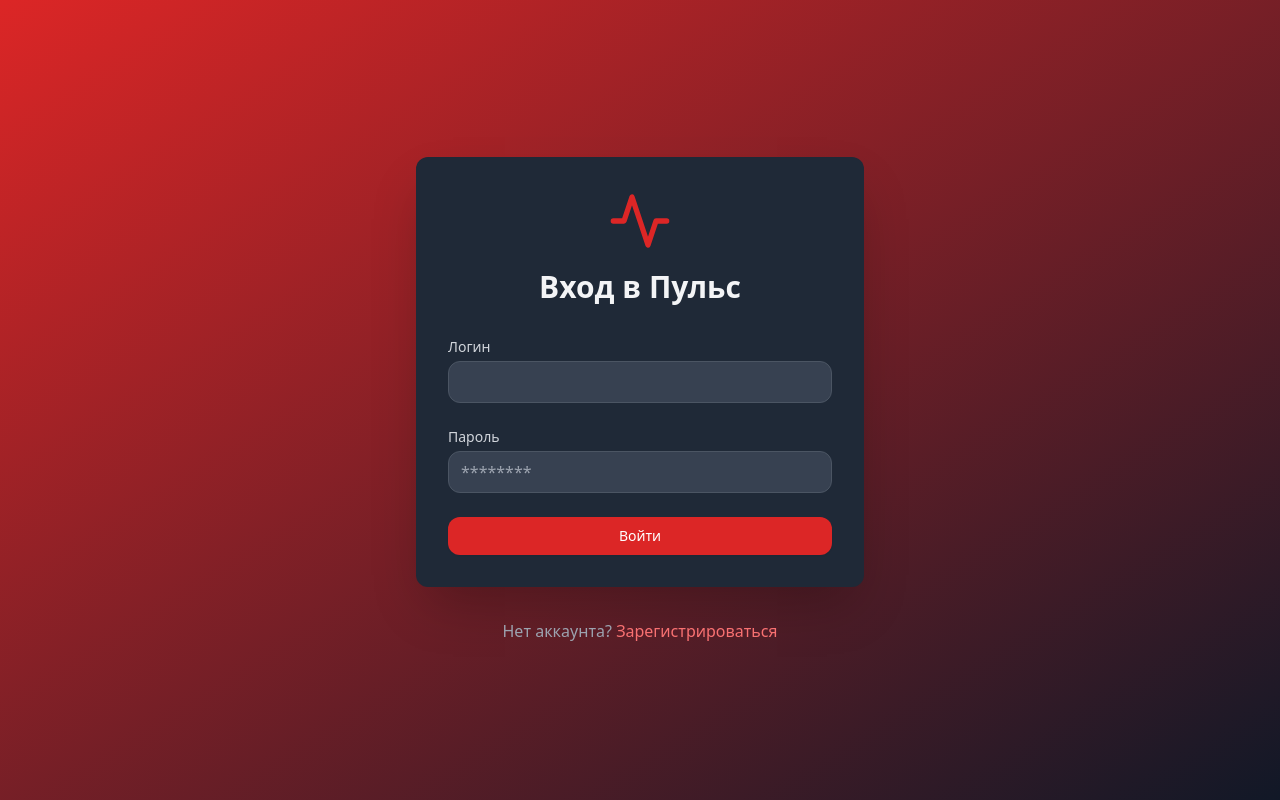
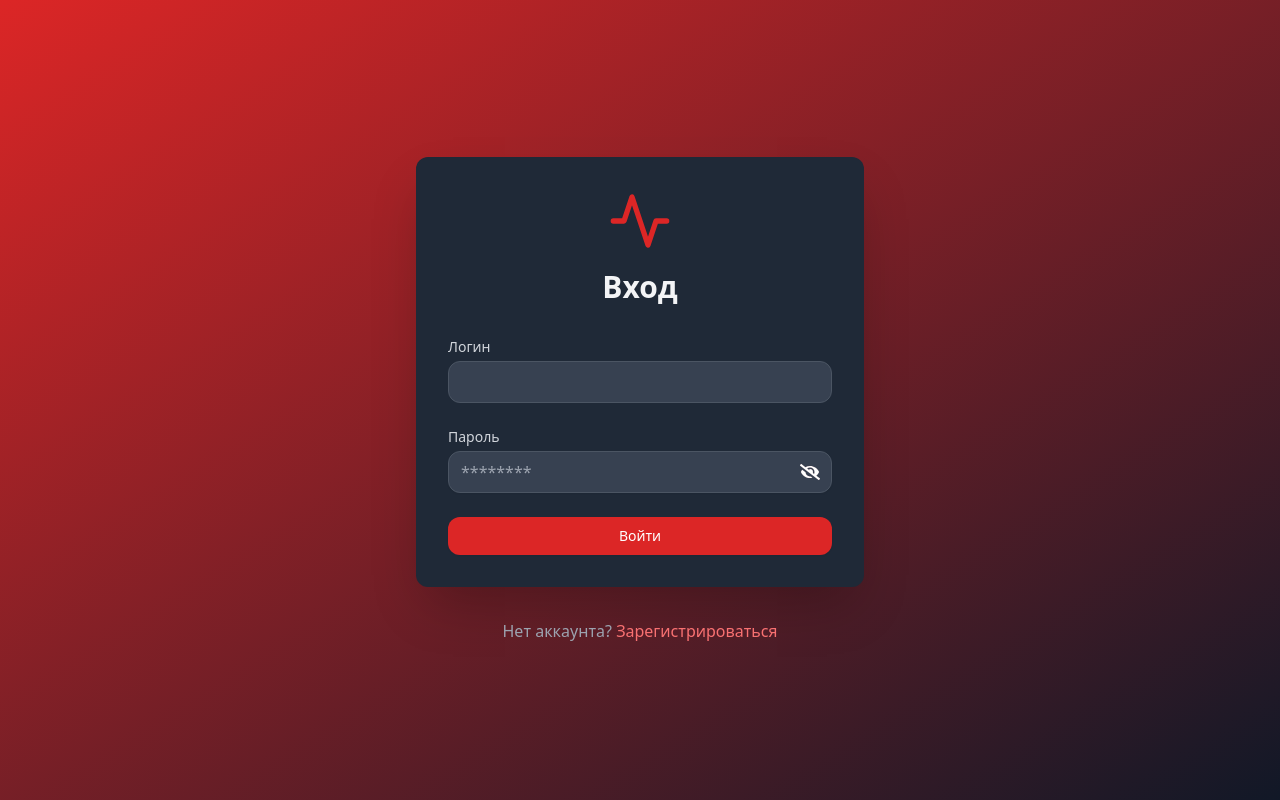
Before and after one commit to Belxz777/web-hr, a Next.js app: page /login in a window 1280 px wide. Built offline with nearby package versions, Linux system fonts and the light colour scheme.

Commit message:
last ui changes

```diff
--- a/src/app/changePass/page.tsx
+++ b/src/app/changePass/page.tsx
@@ -5,14 +5,22 @@ import changePassword from '@/components/server/passchange'
 import { useRouter } from 'next/navigation'
 import { changePass } from '@/types'
 import { PulseLogo } from '@/svgs/Logo'
-import Link from 'next/link'
 import UniversalFooter from '@/components/buildIn/UniversalFooter'
 
+
 export default function ChangePassword() {
-  const [showWarning, setShowWarning] = useState(false)
+  const [showWarning, setShowWarning] = useState({
+    status: false,
+    text: ''
+  })
 const router = useRouter()
   const [confirmPassword, setConfirmPassword] = useState('')
   const [isPopupVisible, setIsPopupVisible] = useState(false)
+  const [showPassword, setShowPassword] = useState({
+    oldpass:false,
+    newpass:false,
+    newpassconfirm:false
+  });
   const [loading, setLoading] = useState<boolean>(false);
     const [credentials, setCredentials] = useState<changePass>({
       old_password: '',
@@ -22,20 +30,26 @@ const router = useRouter()
 setLoading(true);
     e.preventDefault()
     if (credentials.new_password!== confirmPassword) {
-      setShowWarning(true)
-      alert('Пароли не совпадают')
+      setShowWarning({...showWarning, status: true, text:'Подтвержденный и новый пароль не совпадают' })
+      setIsPopupVisible(true);
       setLoading(false);
       return
-    } else {
+    }
+    if (credentials.new_password.length < 6 || !/[a-zA-Z]/.test(credentials.new_password)) {
+      setShowWarning({...showWarning, status: true, text: 'Пароль должен содержать более 6 символов и хотя бы один символ' })
+      setIsPopupVisible(true);
+      setLoading(false);
+      return
+    }
 if(credentials){
 try{
   const req = await changePassword(credentials)
   if(req.detail){
-  alert(req.detail)
+  setShowWarning({...showWarning, status: true, text: req.detail })
+  setIsPopupVisible(true);
   setLoading(false);
   return
 }
-    setIsPopupVisible(true);
     setTimeout(() => {
       setIsPopupVisible(false);
     }, 3000);
@@ -46,45 +60,78 @@ router.push('/login')
 catch(error){
   console.error(error);
   setLoading(false);
-  alert('Неверный пароль')
+setShowWarning({...showWarning, status: true, text: 'Не удалось изменить пароль' })
+setIsPopupVisible(true);
 
 }
 }
-    }
+
   }
 
   return (
     <div className="min-h-screen bg-gradient-to-br from-red-600 to-gray-900 flex flex-col items-center justify-center p-4">
     <main className="bg-gray-800 rounded-xl shadow-2xl p-8 max-w-md w-full space-y-8">
       <header className="flex flex-col items-center">
-        <PulseLogo className="w-16 h-16 text-red-600" />
+        <PulseLogo className="w-16 h-16 text-red-600 hover:cursor-pointer" onClick={() =>router.push('/profile')} />
         <h1 className="mt-4 text-3xl font-bold text-gray-100">Смена пароля</h1>
       </header>
       <form onSubmit={handleSubmit} className="space-y-6">
         <div>
-          <label htmlFor="pass" className="block text-sm font-medium text-gray-300  select-none">
+          <label htmlFor="pass" className="block text-sm font-medium text-gray-300 select-none">
             Старый пароль
           </label>
+          <div className="relative">
             <input
               id="pass"
               name="pass"
-            type="password"
+              type={showPassword.oldpass ? 'text' : 'password'}
               required
               value={credentials.old_password}
               onChange={(e) => setCredentials({ ...credentials, old_password: e.target.value })}
               className="mt-1 block w-full px-3 py-2 bg-gray-700 border border-gray-600 rounded-xl text-gray-100 placeholder-gray-400 focus:outline-none focus:ring-red-500 focus:border-red-500"
-
             />
+        <button
+          type="button"
+          className="absolute inset-y-0 right-0 pr-3 flex items-center text-red-600"
+          onClick={() => setShowPassword({ ...showPassword, oldpass: !showPassword.oldpass })}
+          aria-label={showPassword ? "Скрыть пароль" : "Показать пароль"}
+        >
+          <svg
+            className="h-5 w-5 text-red-400"
+            fill="#fff"
+            xmlns="http://www.w3.org/2000/svg"
+            viewBox="0 0 640 512"
+            stroke="currentColor"
+          >
+            {showPassword.oldpass ? (
+                 <path
+              strokeLinecap="round"
+              strokeLinejoin="round"
+              strokeWidth={2}
+              d="M572.52 241.4C518.29 135.59 410.93 64 288 64S57.68 135.64 3.48 241.41a32.35 32.35 0 0 0 0 29.19C57.71 376.41 165.07 448 288 448s230.32-71.64 284.52-177.41a32.35 32.35 0 0 0 0-29.19zM288 400a144 144 0 1 1 144-144 143.93 143.93 0 0 1-144 144zm0-240a95.31 95.31 0 0 0-25.31 3.79 47.85 47.85 0 0 1-66.9 66.9A95.78 95.78 0 1 0 288 160z"
+            />
+            ) : (
+              <path
+              strokeLinecap="round"
+              strokeLinejoin="round"
+              strokeWidth={2}
+              d="M320 400c-75.85 0-137.25-58.71-142.9-133.11L72.2 185.82c-13.79 17.3-26.48 35.59-36.72 55.59a32.35 32.35 0 0 0 0 29.19C89.71 376.41 197.07 448 320 448c26.91 0 52.87-4 77.89-10.46L346 397.39a144.13 144.13 0 0 1-26 2.61zm313.82 58.1l-110.55-85.44a331.25 331.25 0 0 0 81.25-102.07 32.35 32.35 0 0 0 0-29.19C550.29 135.59 442.93 64 320 64a308.15 308.15 0 0 0-147.32 37.7L45.46 3.37A16 16 0 0 0 23 6.18L3.37 31.45A16 16 0 0 0 6.18 53.9l588.36 454.73a16 16 0 0 0 22.46-2.81l19.64-25.27a16 16 0 0 0-2.82-22.45zm-183.72-142l-39.3-30.38A94.75 94.75 0 0 0 416 256a94.76 94.76 0 0 0-121.31-92.21A47.65 47.65 0 0 1 304 192a46.64 46.64 0 0 1-1.54 10l-73.61-56.89A142.31 142.31 0 0 1 320 112a143.92 143.92 0 0 1 144 144c0 21.63-5.29 41.79-13.9 60.11z"
+            />
+            )}
+          </svg>
+        </button>
+          </div>
         </div>
         <div>
-          <label htmlFor="password" className="block text-sm font-medium text-gray-300">
+                  <label htmlFor="password"  className="block text-sm font-medium text-gray-300 select-none">
          Новый пароль
           </label>
+          <div className='relative'>
           <input
             id="password"
             name="password"
-            type="password"
             autoComplete="current-password"
+            type={showPassword.newpass ? 'text' : 'password'}
             required
             value={credentials.new_password}
             onChange={(e) => setCredentials({ ...credentials, new_password: e.target.value })}
@@ -92,14 +139,16 @@ catch(error){
             placeholder="********"
           />
         </div>
+        </div>
         <div>
           <label htmlFor="propassword" className="block text-sm font-medium text-gray-300">
          Подтвердите пароль
           </label>
+          <div className='relative'>
           <input
             id="propassword"
             name="propassword"
-            type="password"
+            type={showPassword.newpassconfirm  ? 'text' : 'password'}
             autoComplete="current-password"
             required
             value={confirmPassword}
@@ -107,6 +156,37 @@ catch(error){
             className="mt-1 block w-full px-3 py-2 bg-gray-700 border border-gray-600 rounded-xl text-gray-100 placeholder-gray-400 focus:outline-none focus:ring-red-500 focus:border-red-500"
             placeholder="********"
           />
+                  {/* <button
+          type="button"
+          className="absolute inset-y-0 right-0 pr-3 flex items-center text-red-600"
+          onClick={() => setShowPassword({ ...showPassword, newpassconfirm: !showPassword.newpassconfirm })}
+          aria-label={showPassword.newpassconfirm ? "Скрыть пароль" : "Показать пароль"}
+        >
+          <svg
+            className="h-5 w-5 text-red-400"
+            fill="#fff"
+            xmlns="http://www.w3.org/2000/svg"
+            viewBox="0 0 640 512"
+            stroke="currentColor"
+          >
+            {showPassword.newpassconfirm? (
+                 <path
+              strokeLinecap="round"
+              strokeLinejoin="round"
+              strokeWidth={2}
+              d="M572.52 241.4C518.29 135.59 410.93 64 288 64S57.68 135.64 3.48 241.41a32.35 32.35 0 0 0 0 29.19C57.71 376.41 165.07 448 288 448s230.32-71.64 284.52-177.41a32.35 32.35 0 0 0 0-29.19zM288 400a144 144 0 1 1 144-144 143.93 143.93 0 0 1-144 144zm0-240a95.31 95.31 0 0 0-25.31 3.79 47.85 47.85 0 0 1-66.9 66.9A95.78 95.78 0 1 0 288 160z"
+            />
+            ) : (
+              <path
+              strokeLinecap="round"
+              strokeLinejoin="round"
+              strokeWidth={2}
+              d="M320 400c-75.85 0-137.25-58.71-142.9-133.11L72.2 185.82c-13.79 17.3-26.48 35.59-36.72 55.59a32.35 32.35 0 0 0 0 29.19C89.71 376.41 197.07 448 320 448c26.91 0 52.87-4 77.89-10.46L346 397.39a144.13 144.13 0 0 1-26 2.61zm313.82 58.1l-110.55-85.44a331.25 331.25 0 0 0 81.25-102.07 32.35 32.35 0 0 0 0-29.19C550.29 135.59 442.93 64 320 64a308.15 308.15 0 0 0-147.32 37.7L45.46 3.37A16 16 0 0 0 23 6.18L3.37 31.45A16 16 0 0 0 6.18 53.9l588.36 454.73a16 16 0 0 0 22.46-2.81l19.64-25.27a16 16 0 0 0-2.82-22.45zm-183.72-142l-39.3-30.38A94.75 94.75 0 0 0 416 256a94.76 94.76 0 0 0-121.31-92.21A47.65 47.65 0 0 1 304 192a46.64 46.64 0 0 1-1.54 10l-73.61-56.89A142.31 142.31 0 0 1 320 112a143.92 143.92 0 0 1 144 144c0 21.63-5.29 41.79-13.9 60.11z"
+            />
+            )}
+          </svg>
+        </button> */}
+        </div>
         </div>
         <div>
         <button
@@ -130,23 +210,22 @@ catch(error){
     <footer className="mt-8 text-center text-gray-400">
     </footer>
 
-  {showWarning && (
+  {showWarning.status && (
     <div
       className={`fixed inset-0 bg-black transition-opacity duration-300 ease-in-out ${
         isPopupVisible ? 'bg-opacity-50' : 'bg-opacity-0'
       } flex items-center justify-center`}
     >
       <div
-        className={`bg-gray-800 p-6 rounded-lg shadow-xl transform transition-all duration-300 ease-in-out ${
+        className={`bg-gray-800 p-6 rounded-xl shadow-xl transform transition-all duration-300 ease-in-out ${
           isPopupVisible ? 'opacity-100 scale-100' : 'opacity-0 scale-95'
         }`}
       >
-        <h2 className="text-xl font-bold text-red-500 mb-4">Ошибка</h2>
+        <h2 className="text-xl font-bold text-red-500 mb-4">{showWarning.text}</h2>
         <button
           onClick={() => {
             setIsPopupVisible(false)
-            setTimeout(() => setShowWarning(false), 300)
-          }}
+            setTimeout(() => setShowWarning({status: false, text: ''}), 300)          }}
           className="w-full bg-red-600 text-white py-2 px-4 rounded hover:bg-red-700 focus:outline-none focus:ring-2 focus:ring-red-500 focus:ring-opacity-50"
         >
           Закрыть
--- a/src/app/login/page.tsx
+++ b/src/app/login/page.tsx
@@ -27,6 +27,7 @@ export default function Home() {
     const [loading, setLoading] = useState<boolean>(false);
     const [showPopup, setShowPopup] = useState(false)
     const [isPopupVisible, setIsPopupVisible] = useState(false)
+    const [showPassword, setShowPassword] = useState(false);
     const [error, setError] = useState<{ status: boolean; text: string }>({
         status: false,
         text: "",
@@ -122,7 +123,7 @@ export default function Home() {
         <main className="bg-gray-800 rounded-xl shadow-2xl p-8 max-w-md w-full space-y-8">
           <header className="flex flex-col items-center">
             <PulseLogo className="w-16 h-16 text-red-600" />
-            <h1 className="mt-4 text-3xl font-bold text-gray-100">Вход в Пульс</h1>
+            <h1 className="mt-4 text-3xl font-bold text-gray-100">Вход</h1>
           </header>
           <form onSubmit={handleSubmit} className="space-y-6">
             <div>
@@ -141,21 +142,53 @@ export default function Home() {
                 placeholder=""
               />
             </div>
-            <div>
+            <div className="relative">
       <label htmlFor="password" className="block text-sm font-medium text-gray-300">
         Пароль
       </label>
+      <div className="mt-1 relative rounded-xl shadow-sm">
         <input
           id="password"
           name="password"
-                type="password"
+          type={showPassword ? "text" : "password"}
           autoComplete="current-password"
           required
           value={password}
           onChange={(e) => setPassword(e.target.value)}
-                className="mt-1 block w-full px-3 py-2 bg-gray-700 border border-gray-600 rounded-xl text-gray-100 placeholder-gray-400 focus:outline-none focus:ring-red-500 focus:border-red-500"
+          className="block w-full px-3 py-2 bg-gray-700 border border-gray-600 rounded-xl text-gray-100 placeholder-gray-400 focus:outline-none focus:ring-red-500 focus:border-red-500 pr-10"
           placeholder="********"
         />
+        <button
+          type="button"
+          className="absolute inset-y-0 right-0 pr-3 flex items-center text-red-600"
+          onClick={() => setShowPassword(!showPassword)}
+          aria-label={showPassword ? "Скрыть пароль" : "Показать пароль"}
+        >
+          <svg
+            className="h-5 w-5 text-red-400"
+            fill="#fff"
+            xmlns="http://www.w3.org/2000/svg"
+            viewBox="0 0 640 512"
+            stroke="currentColor"
+          >
+            {showPassword ? (
+                 <path
+              strokeLinecap="round"
+              strokeLinejoin="round"
+              strokeWidth={2}
+              d="M572.52 241.4C518.29 135.59 410.93 64 288 64S57.68 135.64 3.48 241.41a32.35 32.35 0 0 0 0 29.19C57.71 376.41 165.07 448 288 448s230.32-71.64 284.52-177.41a32.35 32.35 0 0 0 0-29.19zM288 400a144 144 0 1 1 144-144 143.93 143.93 0 0 1-144 144zm0-240a95.31 95.31 0 0 0-25.31 3.79 47.85 47.85 0 0 1-66.9 66.9A95.78 95.78 0 1 0 288 160z"
+            />
+            ) : (
+              <path
+              strokeLinecap="round"
+              strokeLinejoin="round"
+              strokeWidth={2}
+              d="M320 400c-75.85 0-137.25-58.71-142.9-133.11L72.2 185.82c-13.79 17.3-26.48 35.59-36.72 55.59a32.35 32.35 0 0 0 0 29.19C89.71 376.41 197.07 448 320 448c26.91 0 52.87-4 77.89-10.46L346 397.39a144.13 144.13 0 0 1-26 2.61zm313.82 58.1l-110.55-85.44a331.25 331.25 0 0 0 81.25-102.07 32.35 32.35 0 0 0 0-29.19C550.29 135.59 442.93 64 320 64a308.15 308.15 0 0 0-147.32 37.7L45.46 3.37A16 16 0 0 0 23 6.18L3.37 31.45A16 16 0 0 0 6.18 53.9l588.36 454.73a16 16 0 0 0 22.46-2.81l19.64-25.27a16 16 0 0 0-2.82-22.45zm-183.72-142l-39.3-30.38A94.75 94.75 0 0 0 416 256a94.76 94.76 0 0 0-121.31-92.21A47.65 47.65 0 0 1 304 192a46.64 46.64 0 0 1-1.54 10l-73.61-56.89A142.31 142.31 0 0 1 320 112a143.92 143.92 0 0 1 144 144c0 21.63-5.29 41.79-13.9 60.11z"
+            />
+            )}
+          </svg>
+        </button>
+      </div>
     </div>
                     <div>
             <button
--- a/src/app/settings/page.tsx
+++ b/src/app/settings/page.tsx
@@ -82,7 +82,7 @@ export default function SettingsPage() {
         <section className={`${theme === 'dark' ? 'bg-gray-800' : 'bg-white'} rounded-xl p-6`}>
           <h2 className="text-2xl font-bold mb-4">Будущие настройки</h2>
           <p className={theme === 'dark' ? 'text-gray-300' : 'text-gray-600'}>
-            Здесь будут размещены дополнительные настройки приложения. Следите за обновлениями!
+          UNUSED PLACE FOR FUTURE SETTINGS
           </p>
         </section>
       </main>
--- a/src/svgs/Logo.tsx
+++ b/src/svgs/Logo.tsx
@@ -2,7 +2,9 @@
 import { SVGProps, useEffect, useRef } from 'react'
 
 export function PulseLogo(props: SVGProps<SVGSVGElement>) {
+
   return (
+
     <svg
       xmlns="http://www.w3.org/2000/svg"
       viewBox="0 0 24 24"
```
Also changed, not shown: src/app/report/page.tsx (+15 -5 lines). Lines whose indentation alone changed are shown as unchanged.
